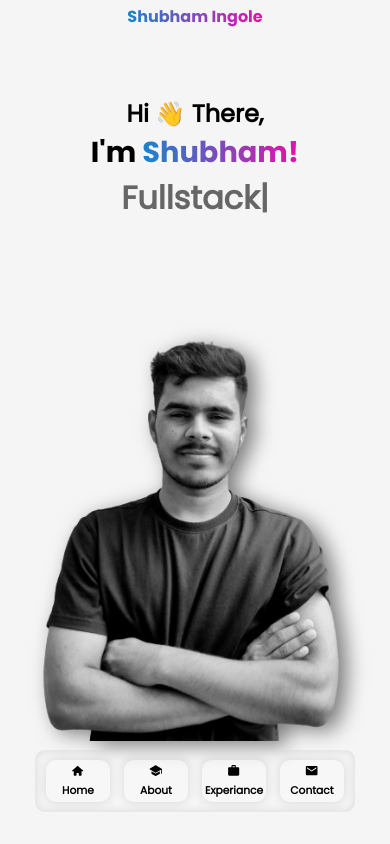
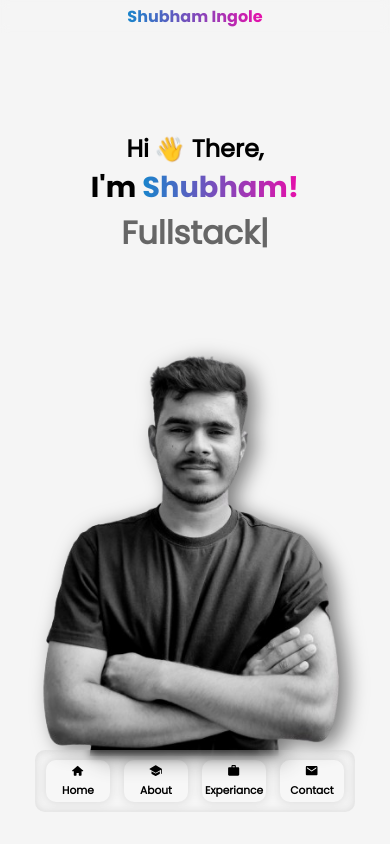
Before and after one commit to i9shubham/Portfolio, a React (Create React App) app: page / in a window 390 px wide. Shown: the top 844 px of the page. Built offline with nearby package versions, Linux system fonts and the light colour scheme.

Commit message:
add: css and animation

```diff
--- a/src/Pages/home.css
+++ b/src/Pages/home.css
@@ -5,6 +5,29 @@
     align-items: center;
     width: 100%;
     height: 100vh;
+}
+
+@keyframes waveHand {
+
+    0%,
+    100% {
+        transform: rotate(0deg);
+    }
+
+    20%,
+    60% {
+        transform: rotate(-20deg);
+    }
+
+    40%,
+    80% {
+        transform: rotate(10deg);
+    }
+}
+
+.hi {
+    display: inline-block;
+    animation: waveHand 2s ease-in-out infinite;
 }
 
 #home h1 {
@@ -81,9 +104,12 @@
         font-size: 2rem;
     }
 
+    #home h3{
+        margin-top: 50px;
+    }
+
     .profile-img img {
         width: 96vw;
-        margin-top: 20px;
     }
 
     .pc {
--- a/src/Pages/home.js
+++ b/src/Pages/home.js
@@ -12,7 +12,7 @@ const Home = () => {
 
             <div id='home'>
                 <div className='pc'>
-                    <h3>Hi 👋 There,</h3>
+                    <h3>Hi <span className='hi'>👋</span> There,</h3>
                     {/* <h3>my name is</h3> */}
                     <h1>
                         {' '}
@@ -43,7 +43,9 @@ const Home = () => {
                     </h2>
                 </div>
                 <div className='mobile'>
-                    <h3>Hi 👋 There,</h3>
+                    <h3>
+                        Hi <span className='hi'>👋</span> There,
+                    </h3>
                     <h1>
                         {' '}
                         I'm <span className='heading'>Shubham!</span>
```
